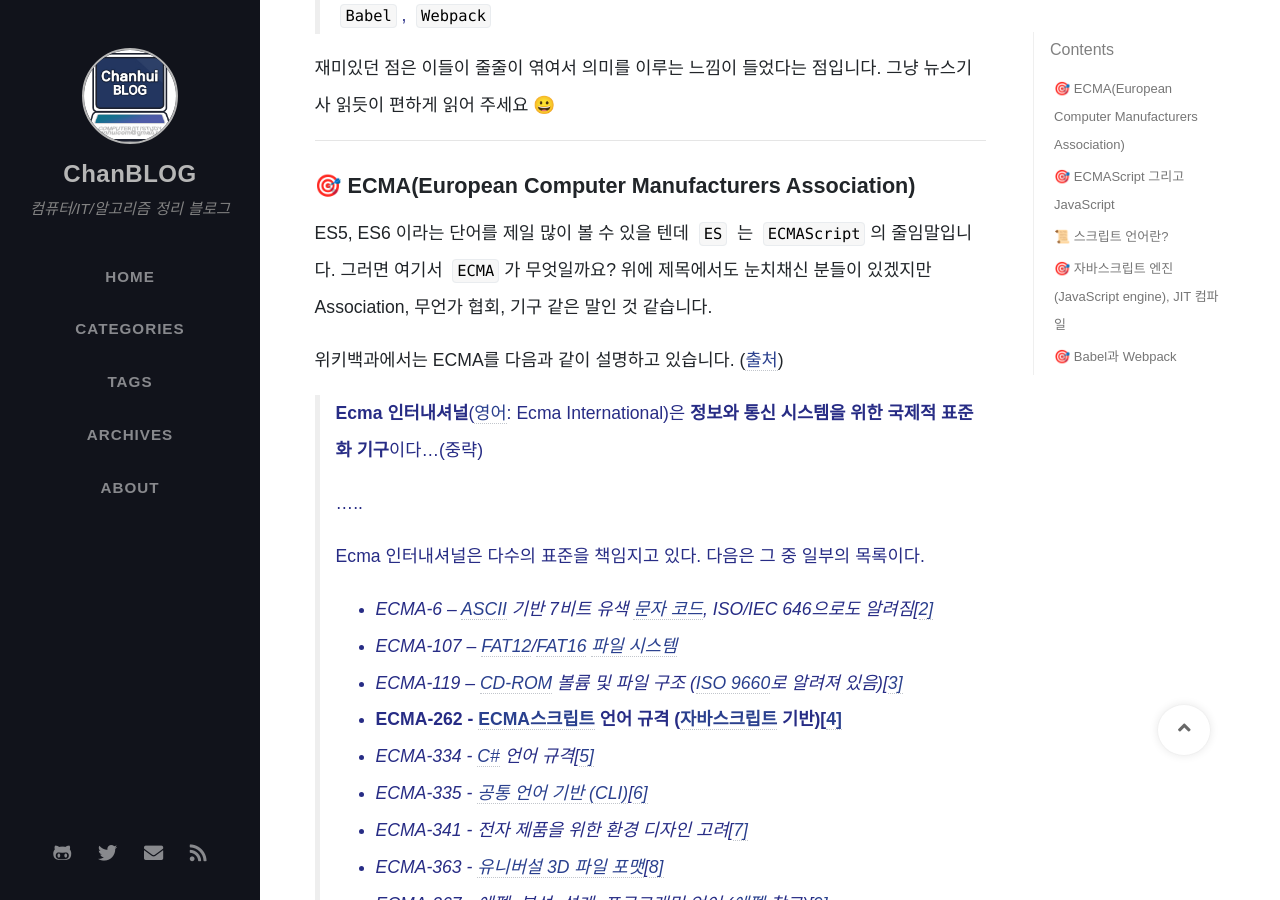
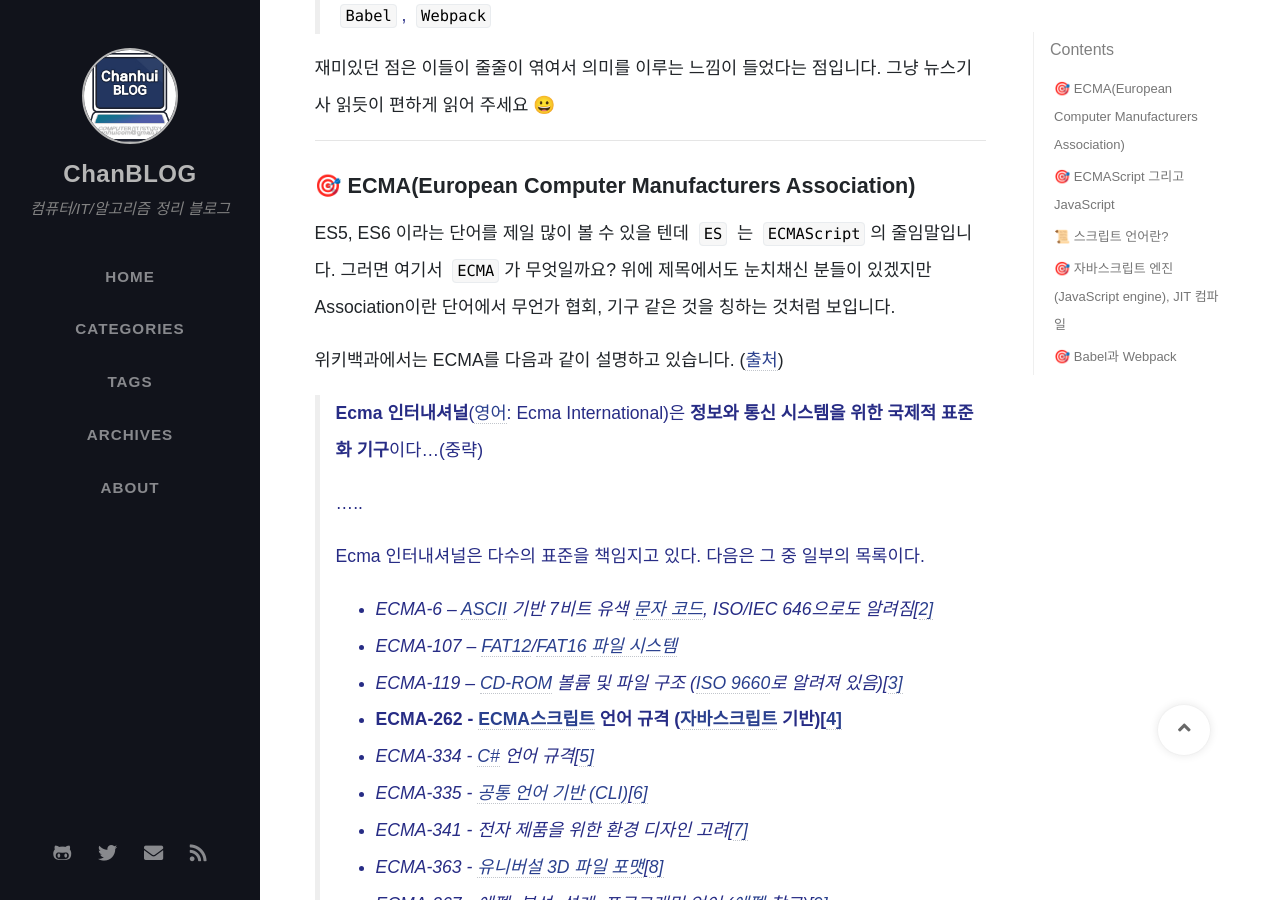
Before and after one commit to ChanhuiSeok/chanhuiseok.github.io, a Jekyll site: the page built from _posts/2020-10-11-web-7.md, in a window 1280 px wide and 900 px high, scrolled down 894 px. Built offline with Jekyll 4.4.1, drawn with Linux system fonts in a browser that asks for light colours; nearby versions of some CDN libraries; some web fonts are replaced; comment, search, counter and statistics services are not loaded.

Commit message:
내용 일부 수정(web7)

```diff
--- a/_posts/2020-10-11-web-7.md
+++ b/_posts/2020-10-11-web-7.md
@@ -32,7 +32,7 @@ ECMAScript 부터 시작해서 이와 연관되는 것들을 차례대로 다뤄
 
 ## **🎯 ECMA(European Computer Manufacturers Association)**
 
-ES5, ES6 이라는 단어를 제일 많이 볼 수 있을 텐데 `ES` 는 `ECMAScript`의 줄임말입니다. 그러면 여기서 `ECMA`가 무엇일까요? 위에 제목에서도 눈치채신 분들이 있겠지만 Association, 무언가 협회, 기구 같은 말인 것 같습니다.
+ES5, ES6 이라는 단어를 제일 많이 볼 수 있을 텐데 `ES` 는 `ECMAScript`의 줄임말입니다. 그러면 여기서 `ECMA`가 무엇일까요? 위에 제목에서도 눈치채신 분들이 있겠지만 Association이란 단어에서 무언가 협회, 기구 같은 것을 칭하는 것처럼 보입니다.
 
 위키백과에서는 ECMA를 다음과 같이 설명하고 있습니다. ([출처](https://ko.wikipedia.org/wiki/Ecma_%EC%9D%B8%ED%84%B0%EB%82%B4%EC%85%94%EB%84%90))
 
```
